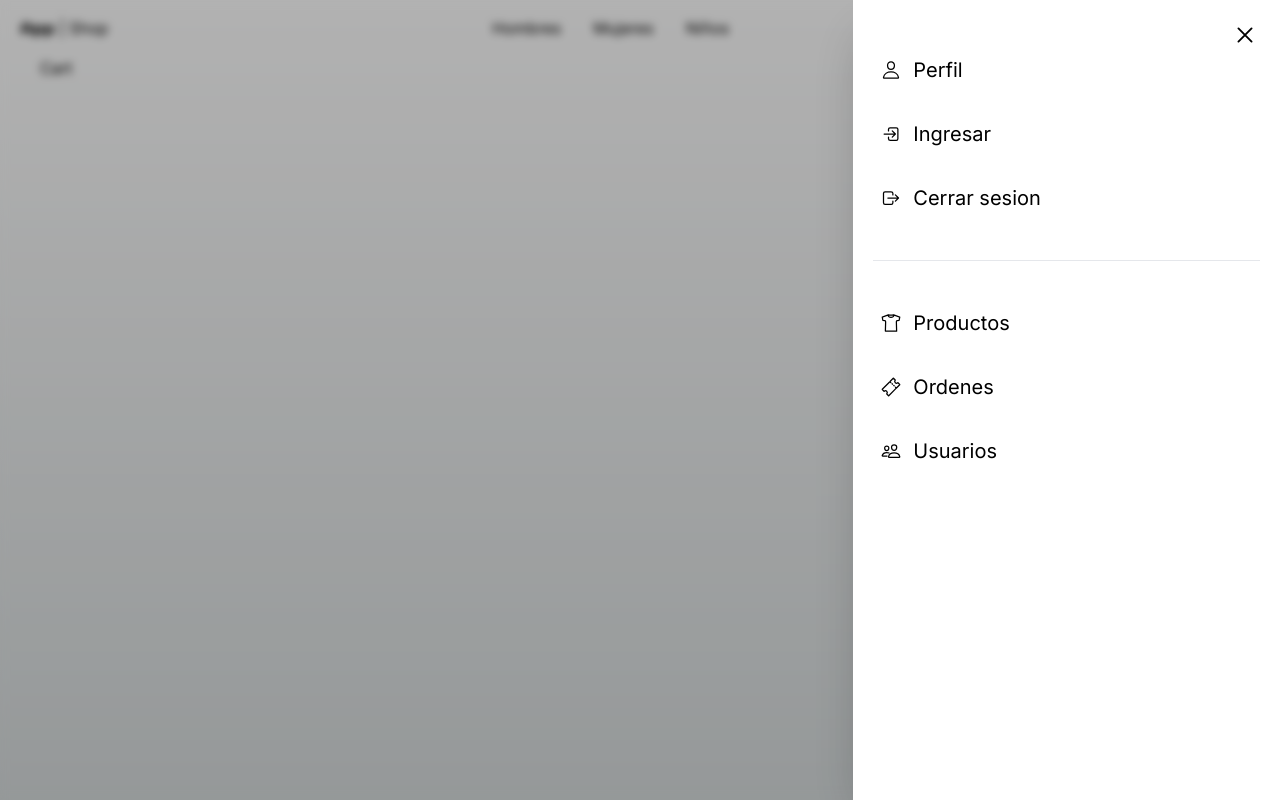
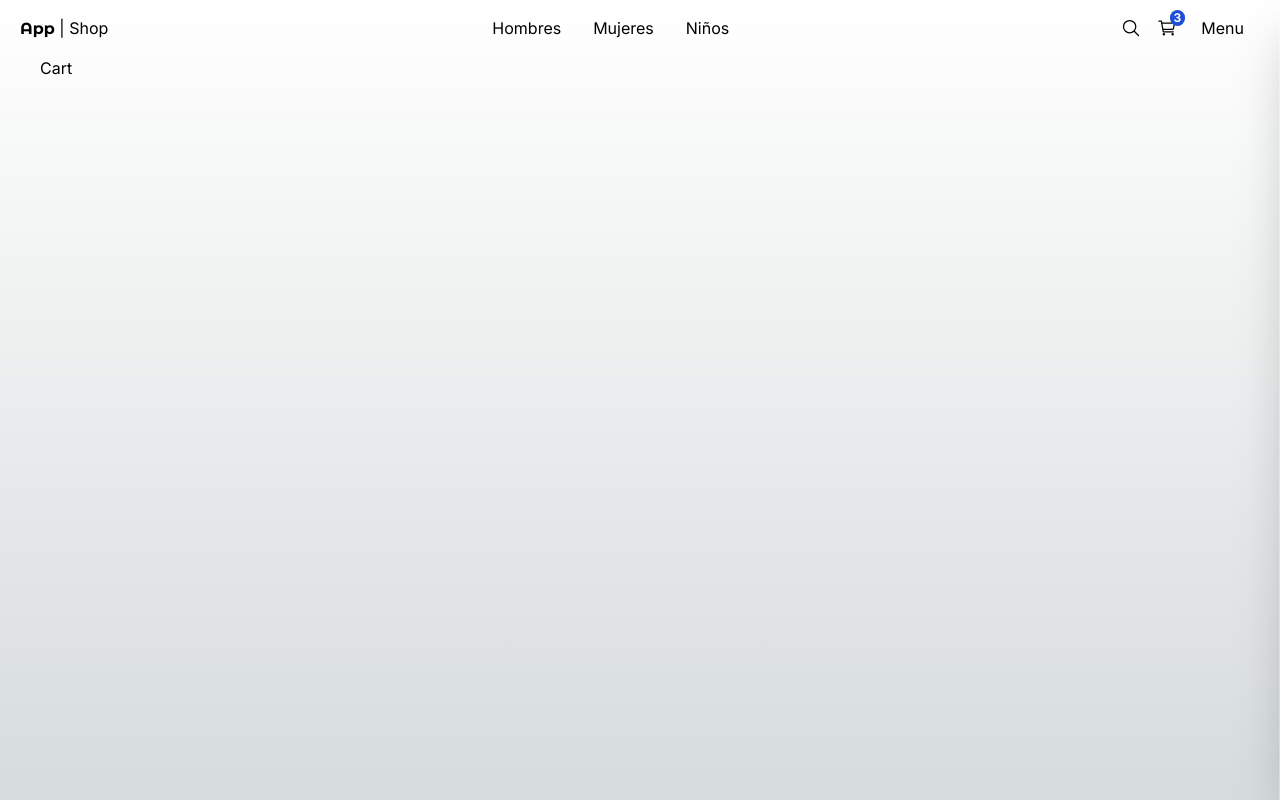
Before and after one commit to HarDep/next-shop, a Next.js app: page /orders/123 in a window 1280 px wide. Built offline with nearby package versions, Linux system fonts and the light colour scheme.

Commit message:
Update menu bar with state

```diff
--- a/package.json
+++ b/package.json
@@ -9,10 +9,12 @@
     "lint": "next lint"
   },
   "dependencies": {
+    "clsx": "^2.1.0",
     "next": "14.0.4",
     "react": "^18",
     "react-dom": "^18",
-    "react-icons": "^4.12.0"
+    "react-icons": "^4.12.0",
+    "zustand": "^4.4.7"
   },
   "devDependencies": {
     "@types/node": "^20",
--- a/src/components/ui/sidebar/Sidebar.tsx
+++ b/src/components/ui/sidebar/Sidebar.tsx
@@ -1,15 +1,36 @@
+'use client'
+import { useUIStore } from "@/store"
 import Link from "next/link"
+import clsx from 'clsx';
 import { IoCloseOutline, IoLogInOutline, IoLogOutOutline, IoPeopleOutline, IoPersonOutline, IoSearchOutline, IoShirtOutline, IoTicketOutline } from "react-icons/io5"
 
 export const Sidebar = () => {
+    const isSideMenuOpened = useUIStore(store => store.isSideMenuOpened);
+    const closeSideMenu = useUIStore(store => store.closeSideMenu);
     return (
         <div>
-            <div className="fixed top-0 left-0 w-screen h-screen z-10 bg-black opacity-30" />
-            <div className="fade-in fixed top-0 left-0 w-screen h-screen backdrop-filter backdrop-blur-sm" />
+            {
+                isSideMenuOpened && (
+                    <div onClick={closeSideMenu}
+                        className="fixed top-0 left-0 w-screen h-screen z-10 bg-black opacity-30" />
+                )
+            }
+            {
+                isSideMenuOpened && (
+                    <div onClick={closeSideMenu}
+                        className="fade-in fixed top-0 left-0 w-screen h-screen backdrop-filter backdrop-blur-sm" />
+                )
+            }
             <nav
-                //todo: efecto slide
-                className="fixed p-5 right-0 top-0 w-4/5 sm:w-1/3 h-screen bg-white z-20 shadow-2xl transform transition-all duration-300">
-                <IoCloseOutline size={30} className='absolute top-5 right-5 cursor-pointer' />
+                className={
+                    clsx(
+                        'fixed p-5 right-0 top-0 w-4/5 sm:w-1/3 h-screen bg-white z-20 shadow-2xl transform transition-all duration-200',
+                        {
+                            'translate-x-full': !isSideMenuOpened,
+                        }
+                    )
+                }>
+                <IoCloseOutline size={30} className='absolute top-5 right-5 cursor-pointer' onClick={closeSideMenu} />
                 <div className="block sm:hidden relative mt-14">
                     <IoSearchOutline size={20} className='absolute top-2 left-2' />
                     <input type="text" placeholder="Buscar"
--- /dev/null
+++ b/src/components/ui/top-menu/ButtonOpenMenu.tsx
@@ -0,0 +1,10 @@
+'use client'
+
+import { useUIStore } from "@/store"
+
+export const ButtonOpenMenu = () => {
+    const openSideMenu = useUIStore(store => store.openSideMenu);
+    return (
+        <button className="m-2 p-2 rounded-md transition-all hover:bg-gray-100" onClick={openSideMenu}>Menu</button>
+    )
+}
--- a/src/components/ui/top-menu/TopMenu.tsx
+++ b/src/components/ui/top-menu/TopMenu.tsx
@@ -3,6 +3,7 @@ import Link from "next/link";
 import { IoSearchOutline, IoCartOutline } from "react-icons/io5";
 
 import React from 'react'
+import { ButtonOpenMenu } from "./ButtonOpenMenu";
 
 export const TopMenu = () => {
     return (
@@ -28,7 +29,7 @@ export const TopMenu = () => {
                         <IoCartOutline className='w-5 h-5' />
                     </div>
                 </Link>
-                <button className="m-2 p-2 rounded-md transition-all hover:bg-gray-100">Menu</button>
+                <ButtonOpenMenu />
             </div>
         </nav>
     )
--- /dev/null
+++ b/src/store/index.ts
@@ -0,0 +1 @@
+export * from './ui/ui-store';
--- /dev/null
+++ b/src/store/ui/ui-store.ts
@@ -0,0 +1,13 @@
+import { create } from 'zustand'
+
+interface State {
+    isSideMenuOpened: boolean;
+    openSideMenu: () => void;
+    closeSideMenu: () => void;
+}
+
+export const useUIStore = create<State>()((set) => ({
+    isSideMenuOpened: false,
+    openSideMenu: () => set({ isSideMenuOpened: true }),
+    closeSideMenu: () => set({ isSideMenuOpened: false }),
+}));
```
Also changed, not shown: 1 other file (tests, documents, lock files or other folders).
